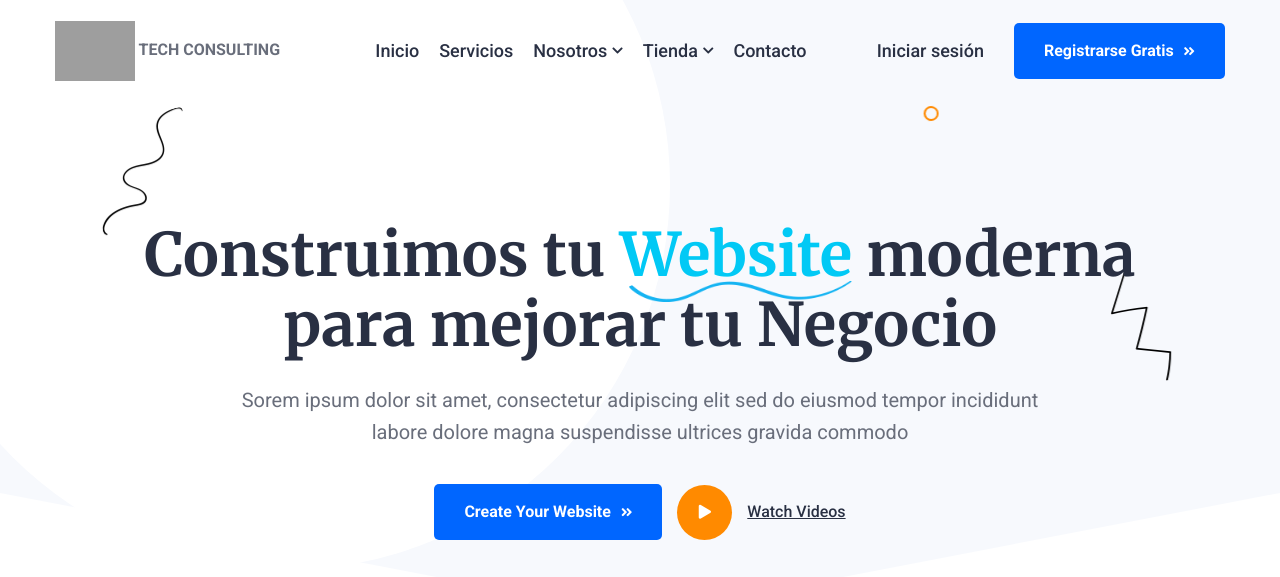
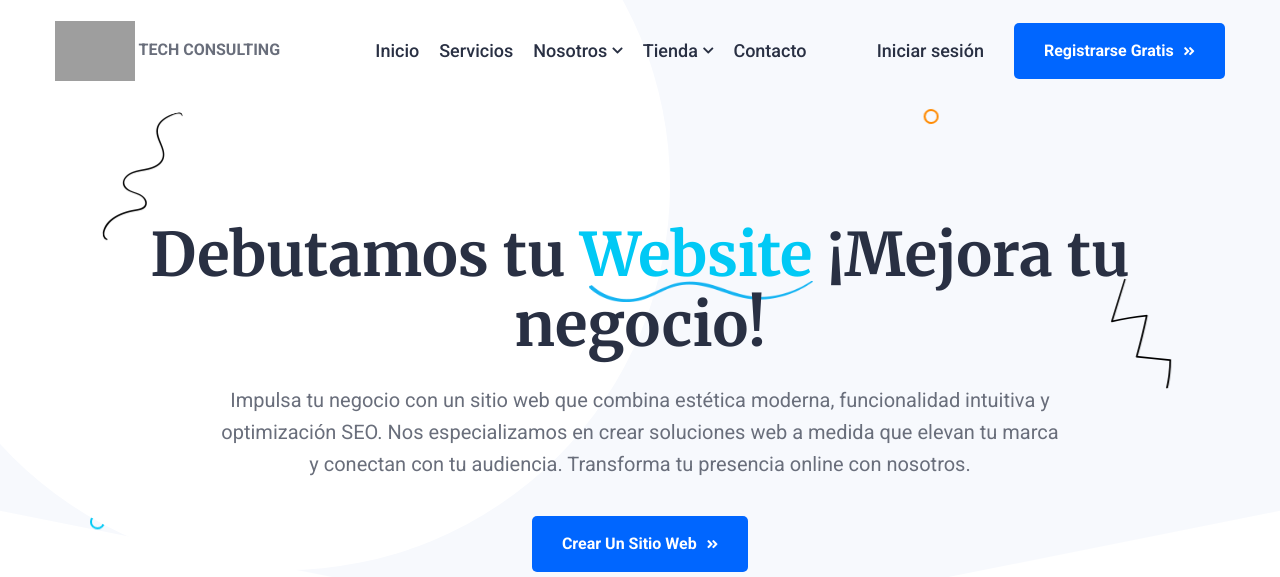
Before and after one commit to iDylaan/web-ventas-servicios-9no, a Flask app: page / in a window 1280 px wide. Shown: the top 577 px of the page. Run offline with Flask 3, Linux system fonts and the light colour scheme; some libraries are stand-ins or nearby versions; some web fonts are replaced; grey boxes are pictures that could not be loaded.

Commit message:
feat: Update del scirpt de la DB, e inicio de la adopcion al español en el index

```diff
--- a/app/app_config.py
+++ b/app/app_config.py
@@ -16,3 +16,5 @@ class Config:
     ### SESSION ###
     SECRET_KEY = os.getenv('SECRET_KEY')
     SESSION_TYPE = os.getenv('SESSION_TYPE')
+    SESSION_PERMANENT = True
+    PERMANENT_SESSION_LIFETIME = 60 * 60 * 12 # Segundos x Minutos x Horas x Dias
--- a/app/templates/index.html
+++ b/app/templates/index.html
@@ -9,18 +9,15 @@
         <div class="row align-items-center justify-content-center">
             <div class="col-xl-10 col-lg-11">
                 <div class="hero-content-three text-center pt-10 mb-40 wow fadeInUp delay-0-2s">
-                          <h1>Construimos tu <span>Website</span> moderna para mejorar tu Negocio</h1>
+                    <h1>Debutamos tu <span>Website</span> ¡Mejora tu negocio!</h1>
                     <p>
-                              Sorem ipsum dolor sit amet, consectetur adipiscing elit sed do
-                              eiusmod tempor incididunt labore dolore magna suspendisse
-                              ultrices gravida commodo
+                        Impulsa tu negocio con un sitio web que combina estética moderna, funcionalidad intuitiva y
+                        optimización SEO. Nos especializamos en crear soluciones web a medida que elevan tu marca y
+                        conectan con tu audiencia. Transforma tu presencia online con nosotros.
                     </p>
                     <div class="hero-btns pt-5 wow fadeInUp delay-0-4s">
-                              <a href="{{ url_for('pages.about_us') }}" class="theme-btn mt-15">Create Your Website
+                        <a href="{{ url_for('pages.about_us') }}" class="theme-btn mt-15">Crear un sitio web
                             <i class="fas fa-angle-double-right"></i></a>
-                              <a href="https://www.youtube.com/watch?v=9Y7ma241N8k"
-                                  class="mfp-iframe video-play-text mt-15"><i class="fas fa-play"></i> <span>Watch
-                                      Videos</span></a>
                     </div>
                 </div>
             </div>
@@ -47,40 +44,36 @@
             <div class="col-xl-3 col-lg-4 col-md-6">
                 <div class="feature-item-two mt-60 wow fadeInUp delay-0-2s">
                     <div class="icon"><i class="fas fa-check"></i></div>
-                          <h4>249+ UI <br />Components</h4>
+                    <h4>20+ UI <br />Componentes</h4>
                     <p>
-                              Sit amet conse adipiscin elitec eiusmod tempors incidide sesy
-                              labore dolore another
+                        Diseña experiencias únicas con herramientas que impulsan la creatividad.
                     </p>
                 </div>
             </div>
             <div class="col-xl-3 col-lg-4 col-md-6">
                 <div class="feature-item-two color-two wow fadeInUp delay-0-4s">
                     <div class="icon"><i class="fas fa-check"></i></div>
-                          <h4>5630+ <br />Web Templates</h4>
+                    <h4>100+ <br />Plantillas web</h4>
                     <p>
-                              Sit amet conse adipiscin elitec eiusmod tempors incidide sesy
-                              labore dolore another
+                        Plantillas web versátiles que transforman tu visión en realidad con estilo y funcionalidad.
                     </p>
                 </div>
             </div>
             <div class="col-xl-3 col-lg-4 col-md-6">
                 <div class="feature-item-two color-three mt-60 wow fadeInUp delay-0-6s">
                     <div class="icon"><i class="fas fa-check"></i></div>
-                          <h4>9562+ <br />Digital Assets</h4>
+                    <h4>200+ <br />Asesoriamiento Digital</h4>
                     <p>
-                              Sit amet conse adipiscin elitec eiusmod tempors incidide sesy
-                              labore dolore another
+                        Asesoramiento digital experto para guiar tu camino hacia el éxito en el mundo online.
                     </p>
                 </div>
             </div>
             <div class="col-xl-3 col-lg-4 col-md-6">
                 <div class="feature-item-two color-four wow fadeInUp delay-0-8s">
                     <div class="icon"><i class="fas fa-check"></i></div>
-                          <h4>4563+ <br />Custome Addon</h4>
+                    <h4>504+ <br />Complementos Personalizados</h4>
                     <p>
-                              Sit amet conse adipiscin elitec eiusmod tempors incidide sesy
-                              labore dolore another
+                        Complementos personalizados que enriquecen tu sitio, potenciando interactividad y rendimiento.
                     </p>
                 </div>
             </div>
@@ -96,14 +89,14 @@
             <div class="col-xl-5 col-lg-6">
                 <div class="ww-do-content rmb-65">
                     <div class="section-title mb-40 wow fadeInRight delay-0-2s">
-                              <span class="sub-title style-two mb-15">What We Do</span>
-                              <h2>We Create Your Unique Online Websites</h2>
+                        <span class="sub-title style-two mb-15">Lo que hacemos</span>
+                        <h2>Diseñamos y creamos soluciones unicas</h2>
                     </div>
                     <div class="feature-three-wrap">
                         <div class="feature-item-three wow fadeInRight delay-0-3s">
                             <i class="flaticon-technical-support"></i>
                             <div class="content">
-                                      <h4>Customize your site</h4>
+                                <h4>Personalice su sitio web</h4>
                                 <p>
                                     Sit amet consectetur adipiscing sed eiusmod tempor
                                     incididunt labore et dolore magnaes epsums
@@ -113,7 +106,7 @@
                         <div class="feature-item-three color-two wow fadeInRight delay-0-4s">
                             <i class="flaticon-settings"></i>
                             <div class="content">
-                                      <h4>Add advanced features</h4>
+                                <h4>Añadir funciones avanzadas</h4>
                                 <p>
                                     Sit amet consectetur adipiscing sed eiusmod tempor
                                     incididunt labore et dolore magnaes epsums
@@ -123,7 +116,7 @@
                         <div class="feature-item-three color-three wow fadeInRight delay-0-5s">
                             <i class="flaticon-app-development"></i>
                             <div class="content">
-                                      <h4>Edit your mobile view</h4>
+                                <h4>Editar la versión móvil</h4>
                                 <p>
                                     Sit amet consectetur adipiscing sed eiusmod tempor
                                     incididunt labore et dolore magnaes epsums
@@ -133,7 +126,7 @@
                         <div class="feature-item-three color-four wow fadeInRight delay-0-6s">
                             <i class="flaticon-optimization"></i>
                             <div class="content">
-                                      <h4>Optimize for search engines</h4>
+                                <h4>Optimización para SEO</h4>
                                 <p>
                                     Sit amet consectetur adipiscing sed eiusmod tempor
                                     incididunt labore et dolore magnaes epsums
@@ -146,14 +139,11 @@
             <div class="col-lg-6">
                 <div class="ww-do-images">
                     <img class="image-one wow fadeInDown delay-0-2s"
-                              src="{{ url_for('static', filename='assets/images/about/ww-do1.png') }}"
-                              alt="What We Do" />
+                        src="{{ url_for('static', filename='assets/images/about/ww-do1.png') }}" alt="What We Do" />
                     <img class="image-two wow fadeInUp delay-0-4s"
-                              src="{{ url_for('static', filename='assets/images/about/ww-do2.png') }}"
-                              alt="What We Do" />
+                        src="{{ url_for('static', filename='assets/images/about/ww-do2.png') }}" alt="What We Do" />
                     <img class="image-three wow fadeInRight delay-0-6s"
-                              src="{{ url_for('static', filename='assets/images/about/ww-do3.png') }}"
-                              alt="What We Do" />
+                        src="{{ url_for('static', filename='assets/images/about/ww-do3.png') }}" alt="What We Do" />
                 </div>
             </div>
         </div>
@@ -166,8 +156,7 @@
     <div class="container">
         <div class="feature-with-image">
             <div class="feature-image wow fadeInLeft delay-0-2s">
-                      <img src="{{ url_for('static', filename='assets/images/features/feature1.png') }}"
-                          alt="Feature" />
+                <img src="{{ url_for('static', filename='assets/images/features/feature1.png') }}" alt="Feature" />
             </div>
             <div class="feature-content wow fadeInRight delay-0-2s">
                 <h3>Advanced design features.</h3>
@@ -181,14 +170,12 @@
                         class="far fa-arrow-right"></i></a>
             </div>
             <div class="feature-shape">
-                      <img src="{{ url_for('static', filename='assets/images/shapes/feature-shape.png') }}"
-                          alt="Shape" />
+                <img src="{{ url_for('static', filename='assets/images/shapes/feature-shape.png') }}" alt="Shape" />
             </div>
         </div>
         <div class="feature-with-image">
             <div class="feature-shape">
-                      <img src="{{ url_for('static', filename='assets/images/shapes/feature-shape.png') }}"
-                          alt="Shape" />
+                <img src="{{ url_for('static', filename='assets/images/shapes/feature-shape.png') }}" alt="Shape" />
             </div>
             <div class="feature-content wow fadeInRight delay-0-2s">
                 <h3>We’ll instantly create a perfect design</h3>
@@ -204,14 +191,12 @@
                         class="far fa-arrow-right"></i></a>
             </div>
             <div class="feature-image wow fadeInLeft delay-0-2s">
-                      <img src="{{ url_for('static', filename='assets/images/features/feature2.png') }}"
-                          alt="Feature" />
+                <img src="{{ url_for('static', filename='assets/images/features/feature2.png') }}" alt="Feature" />
             </div>
         </div>
         <div class="feature-with-image">
             <div class="feature-image wow fadeInLeft delay-0-2s">
-                      <img src="{{ url_for('static', filename='assets/images/features/feature3.png') }}"
-                          alt="Feature" />
+                <img src="{{ url_for('static', filename='assets/images/features/feature3.png') }}" alt="Feature" />
             </div>
             <div class="feature-content wow fadeInRight delay-0-2s">
                 <h3>Share your ideas. Grow your brand</h3>
@@ -225,8 +210,7 @@
                         class="far fa-arrow-right"></i></a>
             </div>
             <div class="feature-shape">
-                      <img src="{{ url_for('static', filename='assets/images/shapes/feature-shape.png') }}"
-                          alt="Shape" />
+                <img src="{{ url_for('static', filename='assets/images/shapes/feature-shape.png') }}" alt="Shape" />
             </div>
         </div>
     </div>
@@ -428,8 +412,8 @@
             <div class="col-xl-4 col-md-6">
                 <div class="feature-item-four wow fadeInUp delay-0-5s">
                     <h4>
-                              <i class="flaticon-user-experience"></i><a
-                                  href="{{ url_for('services.details') }}">Increase Leads</a>
+                        <i class="flaticon-user-experience"></i><a href="{{ url_for('services.details') }}">Increase
+                            Leads</a>
                     </h4>
                     <p>
                         Discover the ultimate creation experien eams. Work the same
@@ -585,8 +569,7 @@
             <div class="feedback-item wow fadeInUp delay-0-2s">
                 <div class="author-logo">
                     <i class="far fa-quote-right"></i>
-                          <img src="{{ url_for('static', filename='assets/images/feedback/logo1.png') }}"
-                              alt="Logo" />
+                    <img src="{{ url_for('static', filename='assets/images/feedback/logo1.png') }}" alt="Logo" />
                 </div>
                 <h4>On the other hand denounes with indignwy</h4>
                 <p>
@@ -594,8 +577,7 @@
                     accusantium dolore laudantuce totam rem aperiam eaque inventore
                 </p>
                 <div class="feedback-author">
-                          <img src="{{ url_for('static', filename='assets/images/feedback/author1.jpg') }}"
-                              alt="Author" />
+                    <img src="{{ url_for('static', filename='assets/images/feedback/author1.jpg') }}" alt="Author" />
                     <div class="content">
                         <h5>Jonathan B. Bohnert</h5>
                         <span>CEO & Founder</span>
@@ -605,8 +587,7 @@
             <div class="feedback-item wow fadeInUp delay-0-4s">
                 <div class="author-logo">
                     <i class="far fa-quote-right"></i>
-                          <img src="{{ url_for('static', filename='assets/images/feedback/logo2.png') }}"
-                              alt="Logo" />
+                    <img src="{{ url_for('static', filename='assets/images/feedback/logo2.png') }}" alt="Logo" />
                 </div>
                 <h4>Custom programming fores most complex functions</h4>
                 <p>
@@ -614,8 +595,7 @@
                     accusantium dolore laudantuce totam rem aperiam eaque inventore
                 </p>
                 <div class="feedback-author">
-                          <img src="{{ url_for('static', filename='assets/images/feedback/author2.jpg') }}"
-                              alt="Author" />
+                    <img src="{{ url_for('static', filename='assets/images/feedback/author2.jpg') }}" alt="Author" />
                     <div class="content">
                         <h5>Nicholas R. Gomez</h5>
                         <span>Medical Officers</span>
@@ -625,8 +605,7 @@
             <div class="feedback-item wow fadeInUp delay-0-6s">
                 <div class="author-logo">
                     <i class="far fa-quote-right"></i>
-                          <img src="{{ url_for('static', filename='assets/images/feedback/logo3.png') }}"
-                              alt="Logo" />
+                    <img src="{{ url_for('static', filename='assets/images/feedback/logo3.png') }}" alt="Logo" />
                 </div>
                 <h4>We use strategic marketing tactics be proven work.</h4>
                 <p>
@@ -634,8 +613,7 @@
                     accusantium dolore laudantuce totam rem aperiam eaque inventore
                 </p>
                 <div class="feedback-author">
-                          <img src="{{ url_for('static', filename='assets/images/feedback/author3.jpg') }}"
-                              alt="Author" />
+                    <img src="{{ url_for('static', filename='assets/images/feedback/author3.jpg') }}" alt="Author" />
                     <div class="content">
                         <h5>James R. Lawrence</h5>
                         <span>Junior Manager</span>
@@ -645,8 +623,7 @@
             <div class="feedback-item wow fadeInUp delay-0-2s">
                 <div class="author-logo">
                     <i class="far fa-quote-right"></i>
-                          <img src="{{ url_for('static', filename='assets/images/feedback/logo1.png') }}"
-                              alt="Logo" />
+                    <img src="{{ url_for('static', filename='assets/images/feedback/logo1.png') }}" alt="Logo" />
                 </div>
                 <h4>On the other hand denounes with indignwy</h4>
                 <p>
@@ -654,8 +631,7 @@
                     accusantium dolore laudantuce totam rem aperiam eaque inventore
                 </p>
                 <div class="feedback-author">
-                          <img src="{{ url_for('static', filename='assets/images/feedback/author1.jpg') }}"
-                              alt="Author" />
+                    <img src="{{ url_for('static', filename='assets/images/feedback/author1.jpg') }}" alt="Author" />
                     <div class="content">
                         <h5>Jonathan B. Bohnert</h5>
                         <span>CEO & Founder</span>
@@ -665,8 +641,7 @@
             <div class="feedback-item wow fadeInUp delay-0-2s">
                 <div class="author-logo">
                     <i class="far fa-quote-right"></i>
-                          <img src="{{ url_for('static', filename='assets/images/feedback/logo2.png') }}"
-                              alt="Logo" />
+                    <img src="{{ url_for('static', filename='assets/images/feedback/logo2.png') }}" alt="Logo" />
                 </div>
                 <h4>Custom programming fores most complex functions</h4>
                 <p>
@@ -674,8 +649,7 @@
                     accusantium dolore laudantuce totam rem aperiam eaque inventore
                 </p>
                 <div class="feedback-author">
-                          <img src="{{ url_for('static', filename='assets/images/feedback/author2.jpg') }}"
-                              alt="Author" />
+                    <img src="{{ url_for('static', filename='assets/images/feedback/author2.jpg') }}" alt="Author" />
                     <div class="content">
                         <h5>Nicholas R. Gomez</h5>
                         <span>Medical Officers</span>
@@ -685,8 +659,7 @@
             <div class="feedback-item wow fadeInUp delay-0-2s">
                 <div class="author-logo">
                     <i class="far fa-quote-right"></i>
-                          <img src="{{ url_for('static', filename='assets/images/feedback/logo3.png') }}"
-                              alt="Logo" />
+                    <img src="{{ url_for('static', filename='assets/images/feedback/logo3.png') }}" alt="Logo" />
                 </div>
                 <h4>We use strategic marketing tactics be proven work.</h4>
                 <p>
@@ -694,8 +667,7 @@
                     accusantium dolore laudantuce totam rem aperiam eaque inventore
                 </p>
                 <div class="feedback-author">
-                          <img src="{{ url_for('static', filename='assets/images/feedback/author3.jpg') }}"
-                              alt="Author" />
+                    <img src="{{ url_for('static', filename='assets/images/feedback/author3.jpg') }}" alt="Author" />
                     <div class="content">
                         <h5>James R. Lawrence</h5>
                         <span>Junior Manager</span>
--- a/app/templates/layout/header.html
+++ b/app/templates/layout/header.html
@@ -85,7 +85,7 @@
                 </div>
                 {% else %}
                 <div class="menu-btns">
-                    <a href="#" class="login">Cerrar sesión</a>
+                    <a href="{{ url_for('auth.logout') }}" class="login">Cerrar sesión</a>
                 </div>
                 {% endif %}
             </div>
```
Also changed, not shown: TC_DB.sql (+0 -8 lines), app/modules/auth/routes.py (+4 -7 lines), 2 other files. Lines whose indentation alone changed are shown as unchanged.
